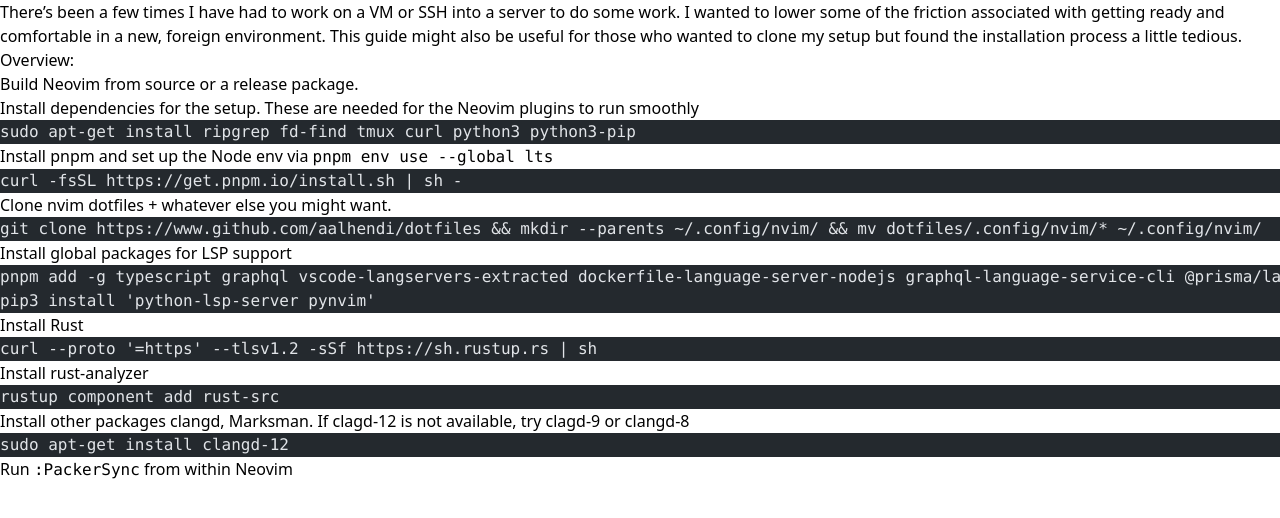
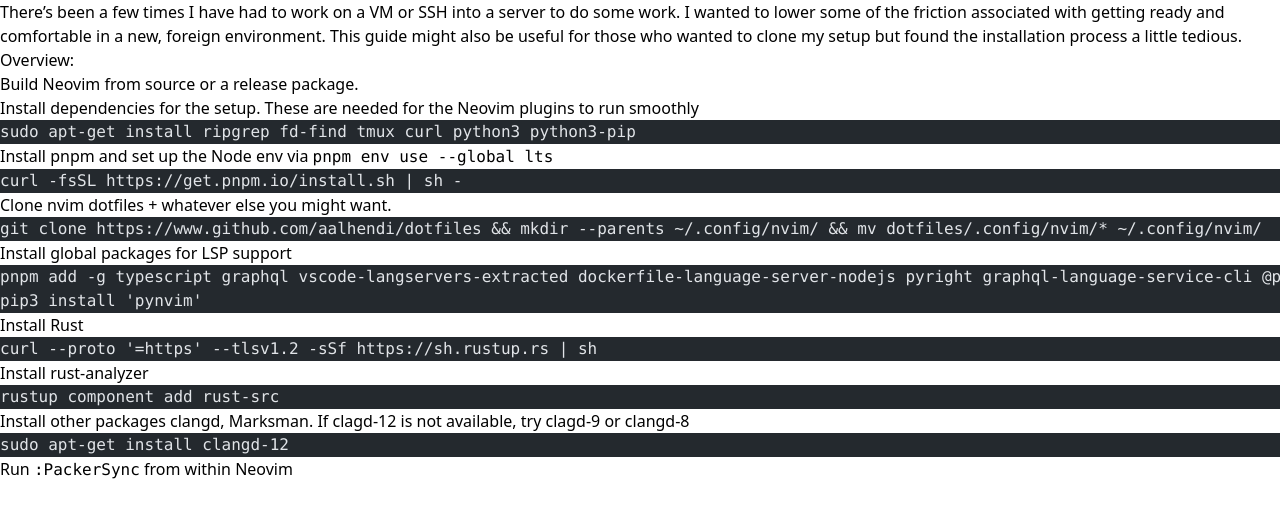
Before and after one commit to aalhendi/aalhendi.com, an Astro site: page /blog/setup-pde in a window 1280 px wide. Built offline with nearby package versions, Linux system fonts and the light colour scheme; Astro itself is replaced by a stand-in of ours; code samples lack their colours.

Commit message:
(TYPO) Add python ls

````diff
--- a/src/pages/blog/setup-pde.md
+++ b/src/pages/blog/setup-pde.md
@@ -32,11 +32,11 @@
 5. Install global packages for LSP support
 
    ```bash
-   pnpm add -g typescript graphql vscode-langservers-extracted dockerfile-language-server-nodejs graphql-language-service-cli @prisma/language-server @tailwindcss/language-server typescript-language-server yaml-language-server neovim
+   pnpm add -g typescript graphql vscode-langservers-extracted dockerfile-language-server-nodejs pyright graphql-language-service-cli @prisma/language-server @tailwindcss/language-server typescript-language-server yaml-language-server neovim
    ```
 
    ```bash
-   pip3 install 'python-lsp-server pynvim'
+   pip3 install 'pynvim'
    ```
 
 6. Install [Rust](https://www.rust-lang.org/tools/install)
````
